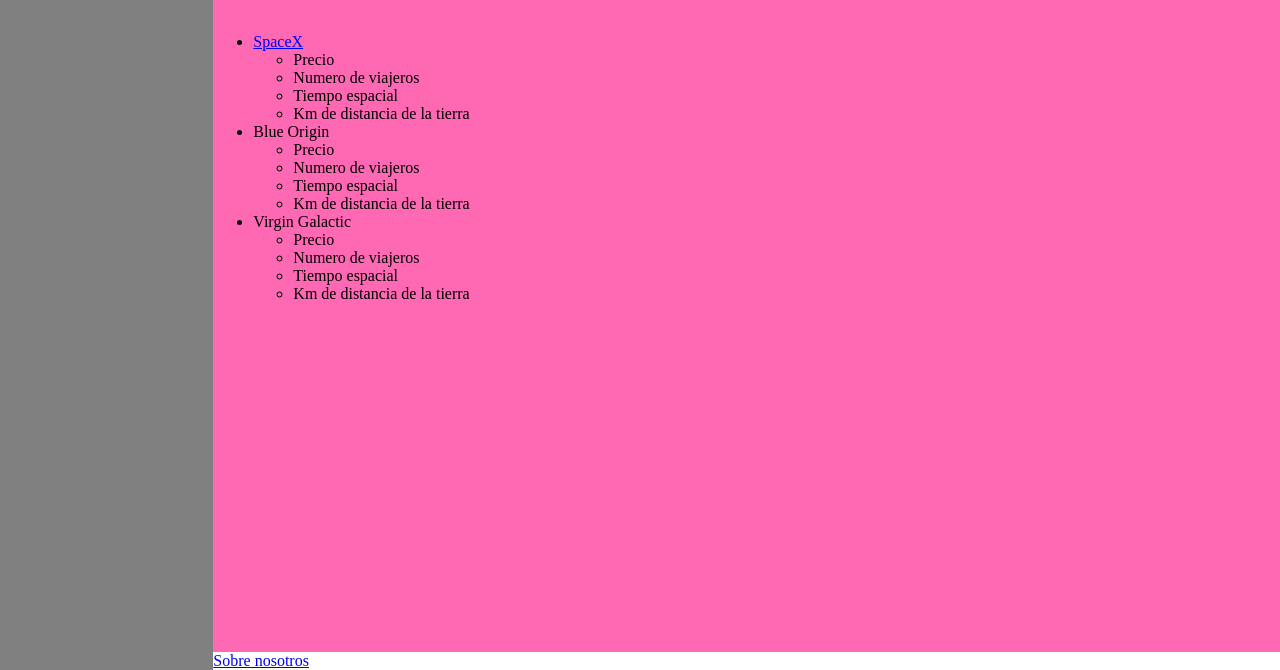
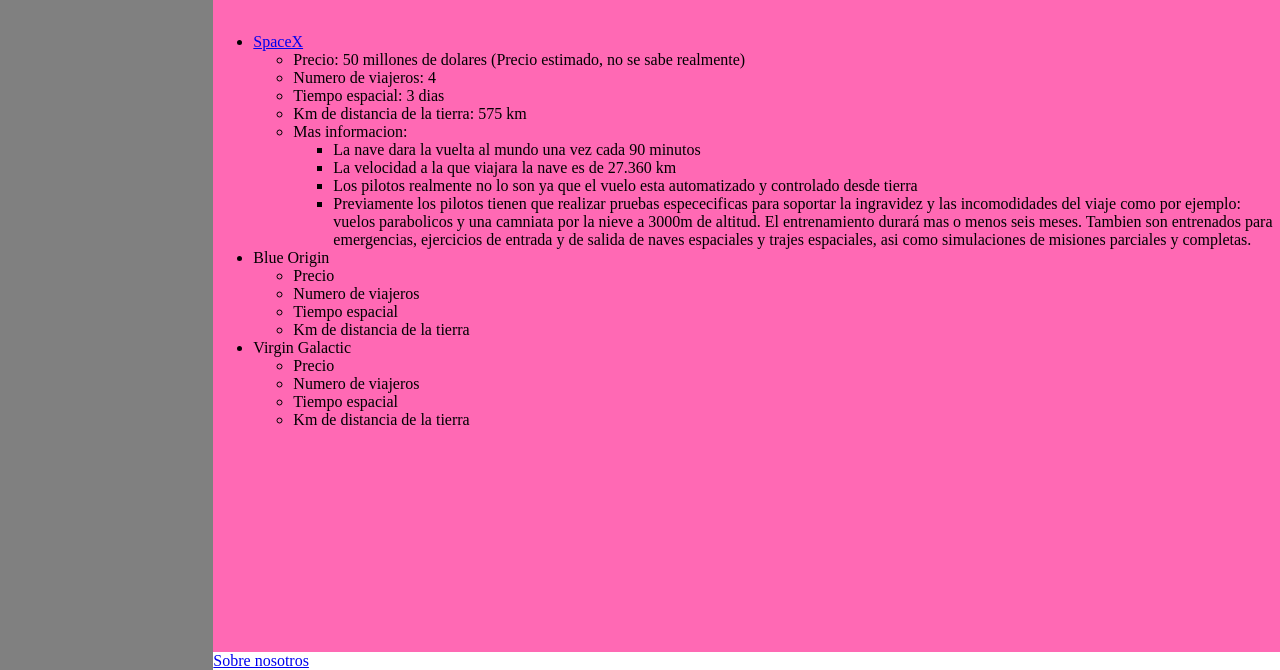
Before and after one commit to pascuord/proyectoLuna, a website built with Parcel: page src/viajes.html in a window 1280 px wide. Shown: the part 130-800 px from the top of the page. Built offline with nearby package versions, Linux system fonts and the light colour scheme.

Commit message:
Subida de contenido en pagina viajes.html

```diff
--- a/src/viajes.html
+++ b/src/viajes.html
@@ -25,10 +25,28 @@
             <ul>
                 <li><a href="detalle.html">SpaceX</a></li>
                     <ul>
-                        <li>Precio</li>
-                        <li>Numero de viajeros</li>
-                        <li>Tiempo espacial</li>
-                        <li>Km de distancia de la tierra</li>
+                        <li>Precio: 50 millones de dolares (Precio estimado, no se sabe realmente)</li>
+                        <li>Numero de viajeros: 4</li>
+                        <li>Tiempo espacial: 3 dias</li>
+                        <li>Km de distancia de la tierra: 575 km</li>
+                        <li>Mas informacion:
+                            <ul>
+                                <li>La nave dara la vuelta al mundo una vez cada 90 minutos</li>
+                                <li>La velocidad a la que viajara la nave es de 27.360 km
+                                </li>
+                                <li>Los pilotos realmente no lo son ya que el vuelo esta automatizado
+                                    y controlado desde tierra
+                                </li>
+                                <li>Previamente los pilotos tienen que realizar pruebas espececificas
+                                    para soportar la ingravidez y las incomodidades del viaje como por ejemplo:
+                                    vuelos parabolicos y una camniata por la nieve a 3000m de altitud. El entrenamiento
+                                    durará mas o menos seis meses. Tambien son entrenados para emergencias, ejercicios
+                                    de entrada y de salida de naves espaciales y trajes espaciales, asi como simulaciones
+                                    de misiones parciales y completas.
+                                </li>
+
+                            </ul>
+                        </li>
                     </ul>
                 <li>Blue Origin</li>
                 <ul>
```
Also changed, not shown: dist/viajes.html.
